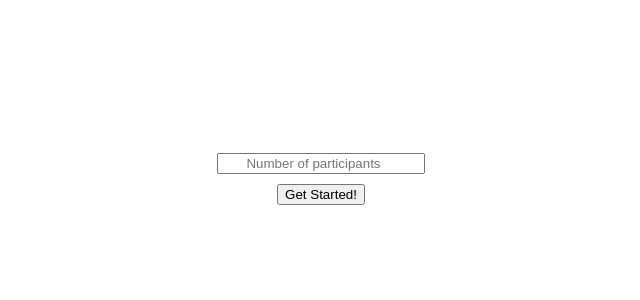
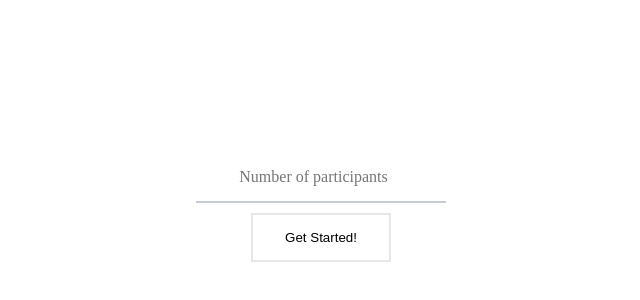
Before and after one commit to sebhellenbrand/group-decision, a React (Create React App) app: page / in a window 1280 px wide. Shown: the part 100-400 px from the top of the page, without its empty margins (319-959 px from the left). Built offline with nearby package versions, Linux system fonts and the light colour scheme.

Commit message:
Home Screen styled and enter to continue added

```diff
--- a/src/App.js
+++ b/src/App.js
@@ -10,7 +10,7 @@ class App extends Component {
     return (
       <BrowserRouter>
         <div>
-          <Route exact path="/" component={Home}/>
+          <Route peter={"lustig"} exact path="/" component={Home}/>
           <Route exact path="/tasks" component={Tasks}/>
         </div>
       </BrowserRouter>
--- a/src/Home.js
+++ b/src/Home.js
@@ -4,22 +4,42 @@ import styled from 'styled-components';
 export default class Home extends Component {
 
     state = {
-        numberOfParticipants:""
+        numberOfParticipants:"",
+        hoveredStyle : {
+            background:'white',
+        }
+
     }
 
     handleChange = (event) =>{
+        if(event.target.value>=0){
         this.setState({numberOfParticipants:event.target.value})
+        }
     }
 
     handleButtonClick = () =>{
         this.props.history.push("/tasks")
     }
 
+    isHovered = () =>{
+        this.setState({hoveredStyle:{background:'#e7e7e7'}})
+    }
+
+    isNotHovered = () => {
+        this.setState({hoveredStyle:{background:'white'}})
+    }
+
+    handleKeyPress = (event) => {
+        if (event.key === 'Enter') {
+            this.handleButtonClick();
+          }
+    }
+
   render() {
     return (
             <StyledDiv>
-                <CenteredInput onChange={this.handleChange} type="number" placeholder="Number of participants" value={this.state.numberOfParticipants}/>
-                <CenteredButton onClick={this.handleButtonClick} style={{clear:"both"}}>Get Started!</CenteredButton>
+                <CenteredInput onKeyPress={this.handleKeyPress} onChange={this.handleChange} type="number" placeholder="Number of participants" value={this.state.numberOfParticipants}/>
+                <CenteredButton style={this.state.hoveredStyle} onMouseLeave={this.isNotHovered} onMouseEnter={this.isHovered} onClick={this.handleButtonClick}>Get Started!</CenteredButton>
             </StyledDiv>
         );
   }
@@ -31,11 +51,23 @@ const StyledDiv = styled.div`
 `;
 
 const CenteredInput = styled.input`
-    width:200px;
+    width:250px;
     text-align:center;
     margin-left:auto;
     margin-right:auto;
     display:block;
+    border:solid
+
+    border: 0
+    font-family: inherit
+    padding: 0px 0
+    height: 48px
+    font-size: 16px
+    font-weight: 500
+    border-bottom: 2px solid #C8CCD4
+    background: none
+    border-radius: 0
+    color: #223254
 `;
 
 const CenteredButton = styled.button`
@@ -43,4 +75,16 @@ const CenteredButton = styled.button`
     margin-right:auto;
     margin-top:10px;
     display:block;
+
+    hover:
+
+    webkit-transition-duration: 0.4s;
+    transition-duration: 0.4s;
+    background-color: white;
+    color: black;
+    border: 2px solid #e7e7e7;
+
+    padding: 15px 32px;
+    text-align: center;
+
 `;
```
